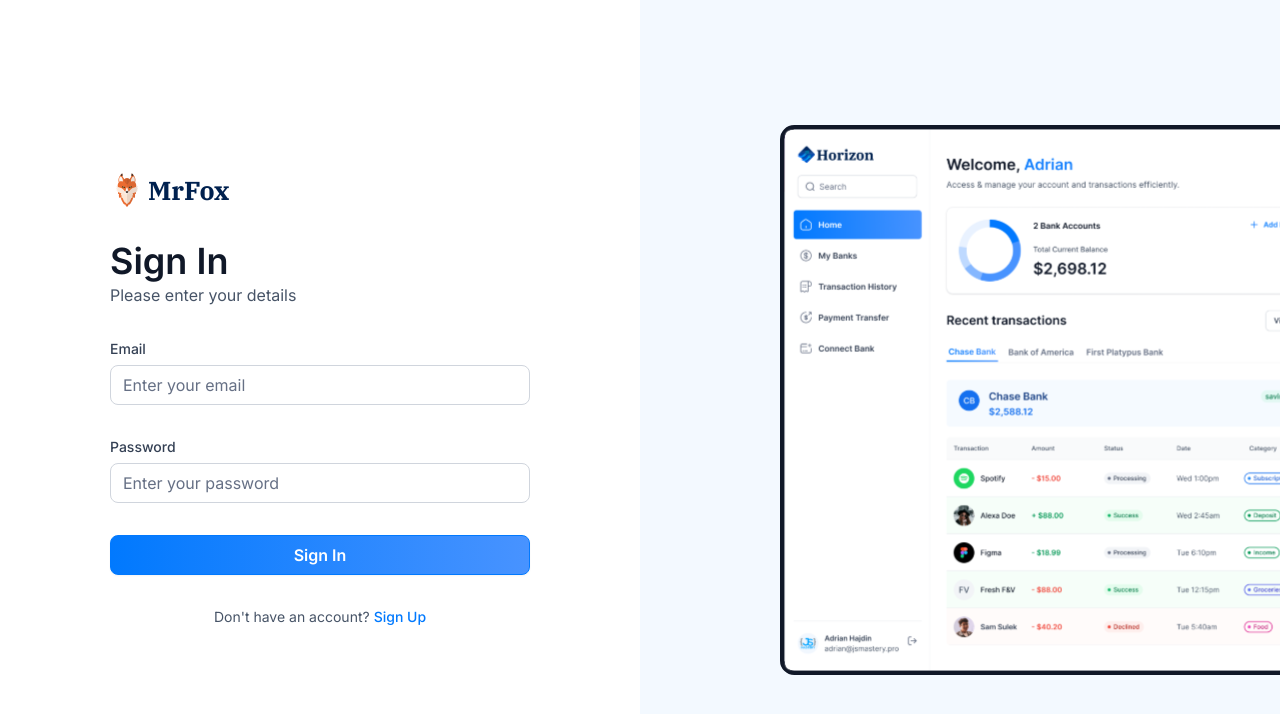
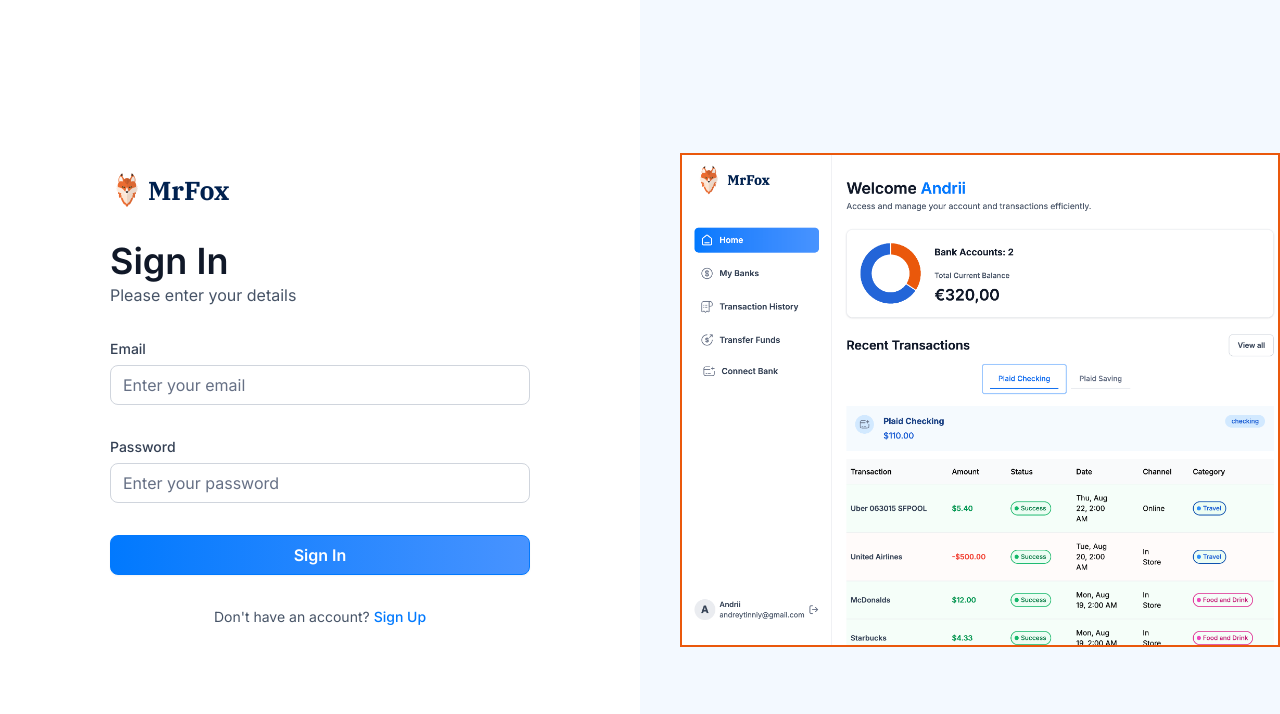
Before and after one commit to Noranmo/Banking-App, a Next.js app: page /sign-in in a window 1280 px wide. Shown: the top 714 px of the page. Built offline with nearby package versions, Linux system fonts and the light colour scheme; what dwolla-v2, plaid would draw is missing.

Commit message:
Update the auth image

```diff
--- a/app/(auth)/layout.tsx
+++ b/app/(auth)/layout.tsx
@@ -11,10 +11,11 @@
 			<div className='auth-asset'>
 				<div>
 					<Image
-						src='/icons/auth-image.svg'
+						src='/icons/auth-image_1.png'
 						alt='Auth image'
-						width={500}
-						height={500}
+						width={600}
+						height={600}
+						className='border-solid border-2 border-orange-600'
 					/>
 				</div>
 			</div>
```
Also changed, not shown: public/icons/auth-image_1.png (added).
